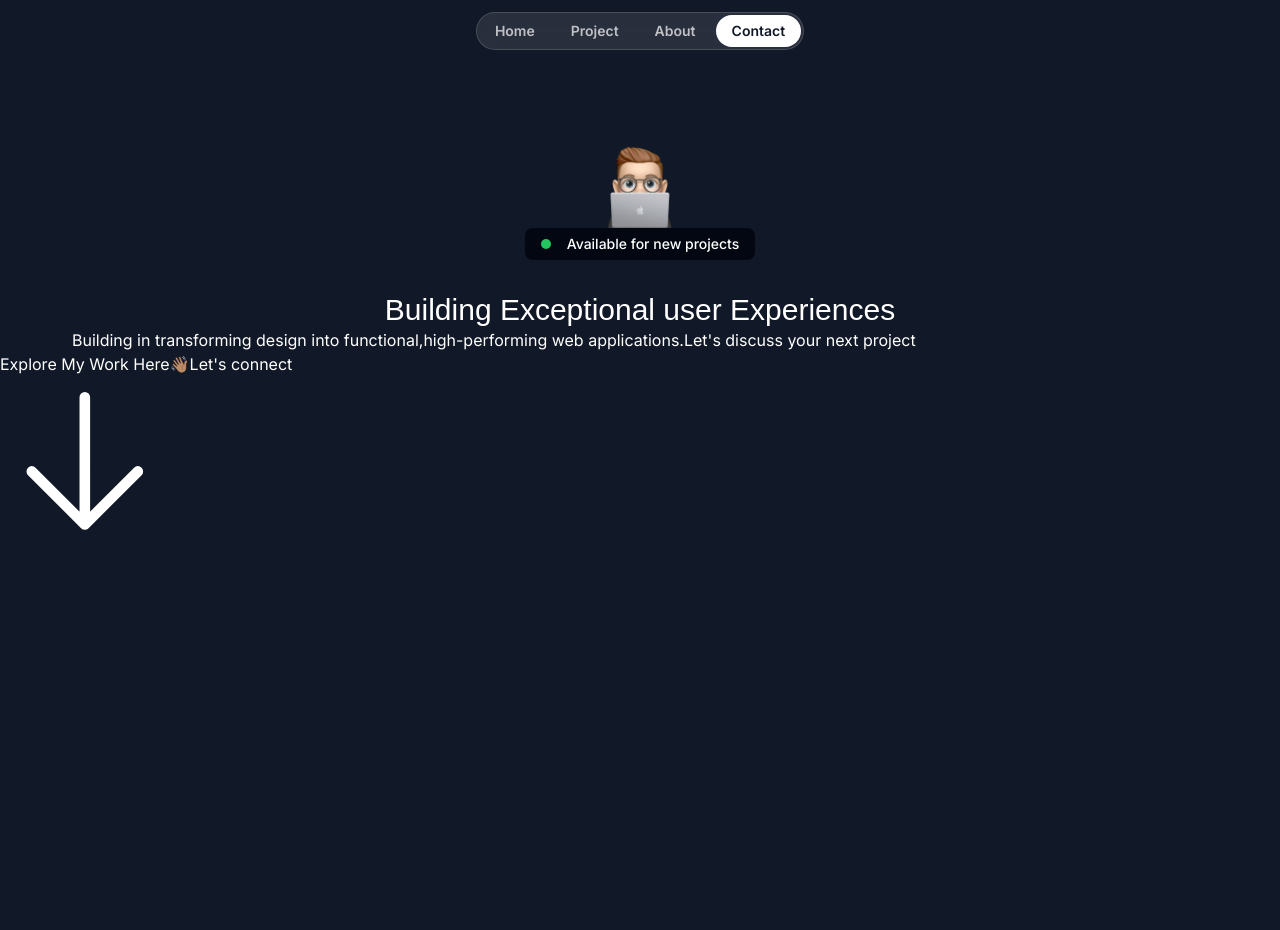
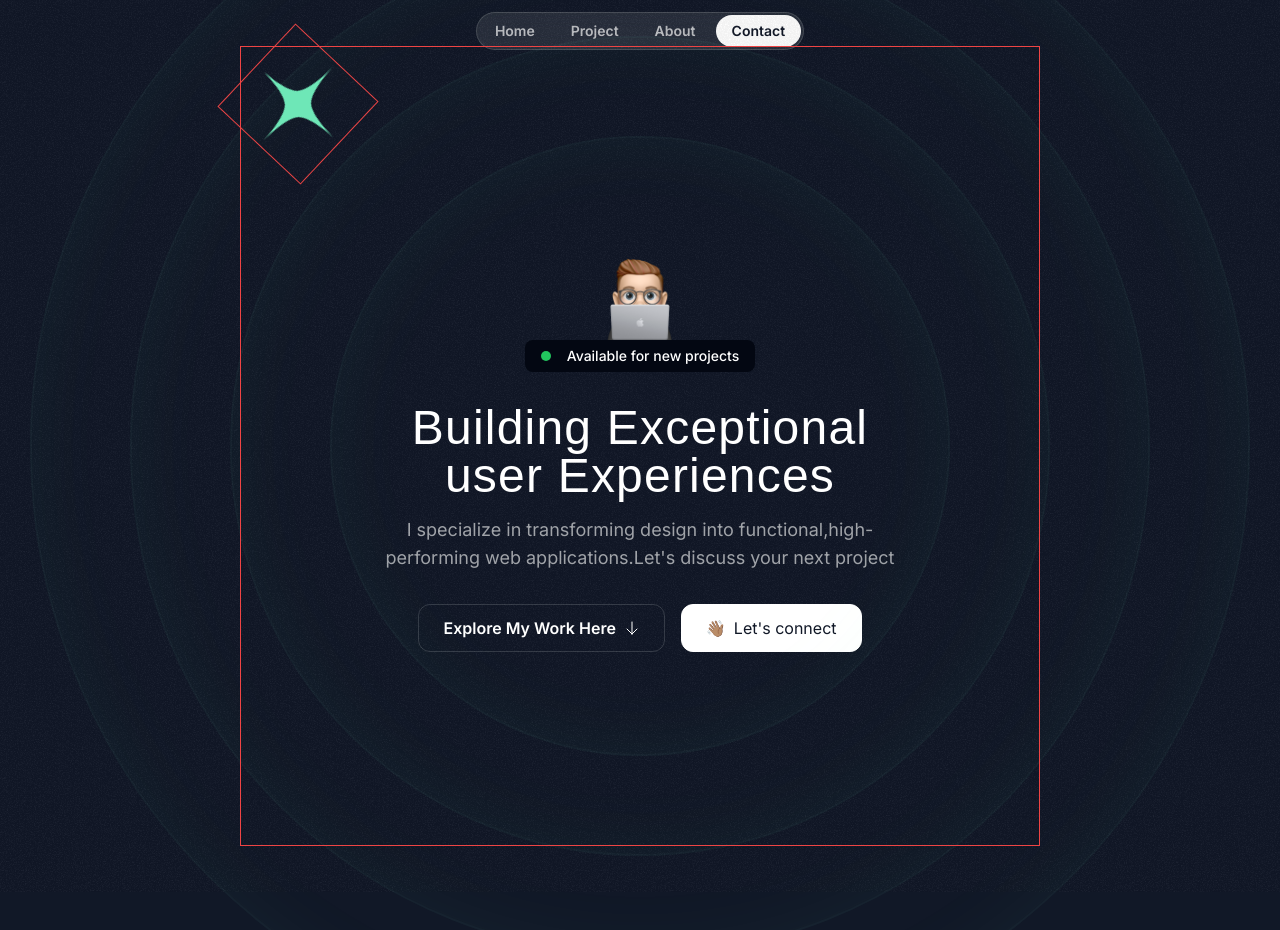
Before and after one commit to sammythedeveloper/Portfolio-React-Next.js-, a Next.js app: page / in a window 1280 px wide. Shown: the top 930 px of the page. Before the commit the page ends 800 px from the top, so only its background shows below. Built offline with nearby package versions, Linux system fonts and the light colour scheme; a web font is replaced by a local one.

Commit message:
hero-ring

```diff
--- a/src/app/globals.css
+++ b/src/app/globals.css
@@ -6,4 +6,7 @@
     .nav-item{
         @apply px-4 py-1.5 rounded-full text-white/70 text-sm font-semibold hover:bg-white/10 hover:text-white transition duration-300
     }
+    .hero-ring{
+        @apply absolute inset-0 border-2 top-1/2 left-1/2 -translate-x-1/2 -translate-y-1/2 rounded-full border-emerald-300/5 shadow-[0_0_80px_inset] shadow-emerald-300/5
+    }
 }
--- a/src/sections/Hero.tsx
+++ b/src/sections/Hero.tsx
@@ -1,9 +1,26 @@
 import memojimage from "@/assets/images/memoji-computer.png";
 import Image from "next/image";
 import ArrowDown from "@/assets/icons/arrow-down.svg";
+import grainImage from "@/assets/images/grain.jpg";
+import StartIcon from "@/assets/icons/star.svg";
 export const HeroSection = () => {
   return (
-    <div className="py-32">
+    <div className="py-32 m:py-48 lg:py-60 relative z-0 overflow-x-clip ">
+      <div
+        className="absolute inset-0 -z-30 opacity-5"
+        style={{
+          backgroundImage: `url(${grainImage.src})`,
+        }}
+      ></div>
+      <div className="size-[620px] hero-ring"></div>
+      <div className="size-[820px] hero-ring"></div>
+      <div className="size-[1020px] hero-ring"></div>
+      <div className="size-[1220px] hero-ring"></div>
+      <div className="absolute left-1/2 top-1/2 -translate-x-1/2 -translate-y-1/2 border border-red-500 size-[800px]">
+        <div className="border border-red-500 inline-flex animate-spin [animation-duration:5s]  ">
+          <StartIcon className=" size-28 text-emerald-300" />
+        </div>
+      </div>
       <div className="container">
         <div className="flex flex-col items-center ">
           <Image
@@ -11,25 +28,33 @@
             className="size-[100px]"
             alt="Person Peeking"
           />
-          <div className="bg-gray-950 borde border-gray-800 px-4 py-1.5 inline-flex items-center gap-4 rounded-lg  " >
-            <div className="bg-green-500 size-2.5 rounded-full    " ></div>
-            <div className=" text-sm font-medium  ">Available for new projects</div>
+          <div className="bg-gray-950 borde border-gray-800 px-4 py-1.5 inline-flex items-center gap-4 rounded-lg  ">
+            <div className="bg-green-500 size-2.5 rounded-full    "></div>
+            <div className=" text-sm font-medium  ">
+              Available for new projects
+            </div>
           </div>
         </div>
-        <h1 className="font-serif text-3xl text-center mt-8   " >Building Exceptional user Experiences</h1>
-        <p>
-          Building in transforming design into functional,high-performing web
-          applications.Let's discuss your next project
-        </p>
+        <div className="max-w-lg mx-auto">
+          <h1 className="font-serif text-3xl md:text-5xl text-center mt-8 tracking-wide ">
+            Building Exceptional user Experiences
+          </h1>
+          <p className=" mt-4 text-center text-white/60 md:text-lg">
+            I specialize in transforming design into functional,high-performing
+            web applications.Let's discuss your next project
+          </p>
+        </div>
       </div>
-      <button>
-        <span>Explore My Work Here</span>
-        <ArrowDown />
-      </button>
-      <button>
-        <span>👋🏽</span>
-        <span>Let's connect</span>
-      </button>
+      <div className="flex flex-col md:flex-row justify-center items-center mt-8 gap-4 ">
+        <button className=" inline-flex items-center gap-2 border border-white/15 px-6 h-12 rounded-xl">
+          <span className="font-semibold">Explore My Work Here</span>
+          <ArrowDown className="size-4" />
+        </button>
+        <button className="inline-flex items-center gap-2 border border-white bg-white text-gray-900 h-12 px-6 rounded-xl">
+          <span>👋🏽</span>
+          <span>Let's connect</span>
+        </button>
+      </div>
     </div>
   );
 };
```
